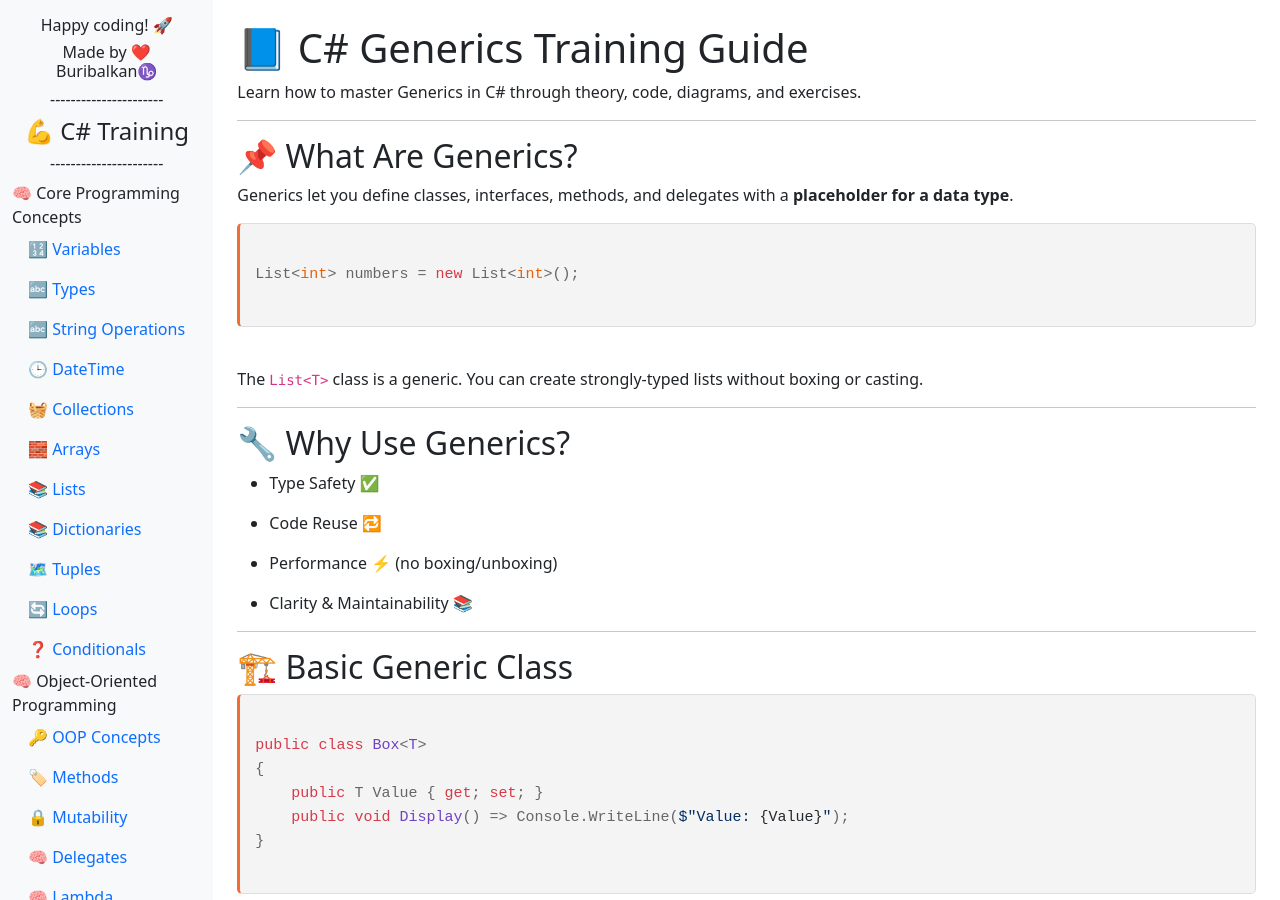
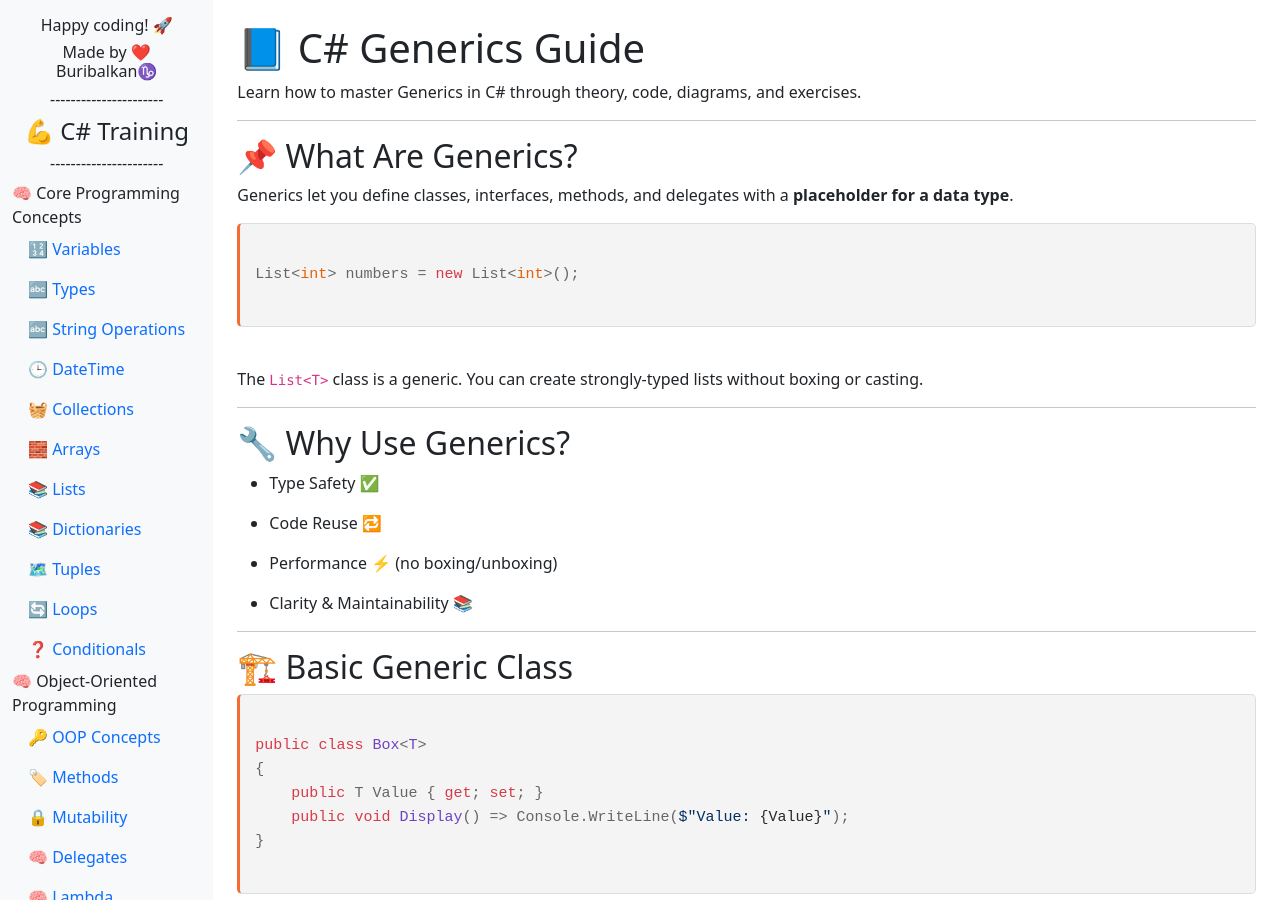
Before and after one commit to buribalkan/C-SHARP-Training, a Jekyll site: the page built from Generics.md, in a window 1280 px wide and 900 px high. Built offline with Jekyll 4.4.1, drawn with Linux system fonts in a browser that asks for light colours; nearby versions of some CDN libraries; our own code applies the rules of GitHub Pages for plain Markdown files.

Commit message:
Update Generics.md

```diff
--- a/Generics.md
+++ b/Generics.md
@@ -1,4 +1,4 @@
-# 📘 C# Generics Training Guide
+# 📘 C# Generics Guide
 
 
 
```
